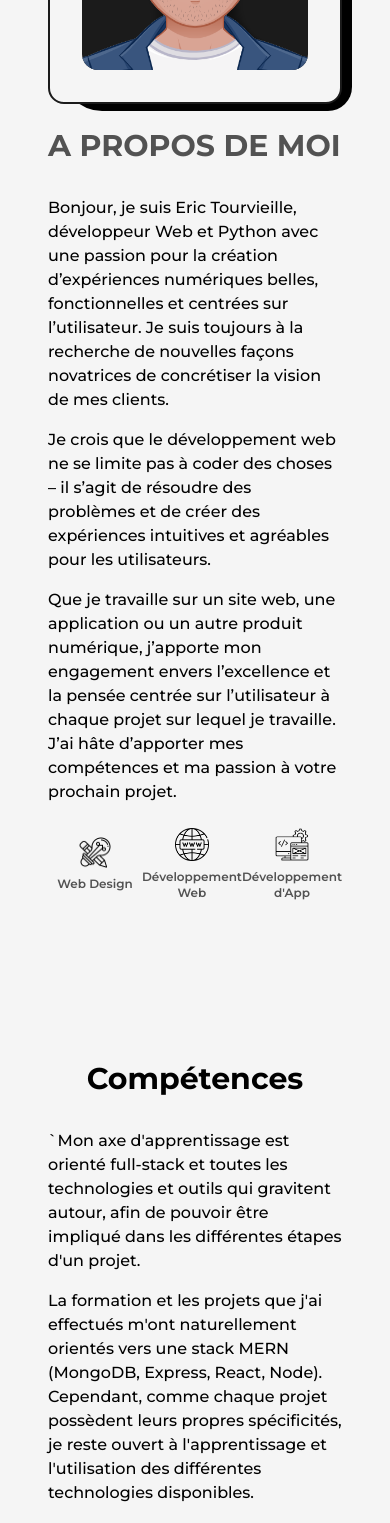
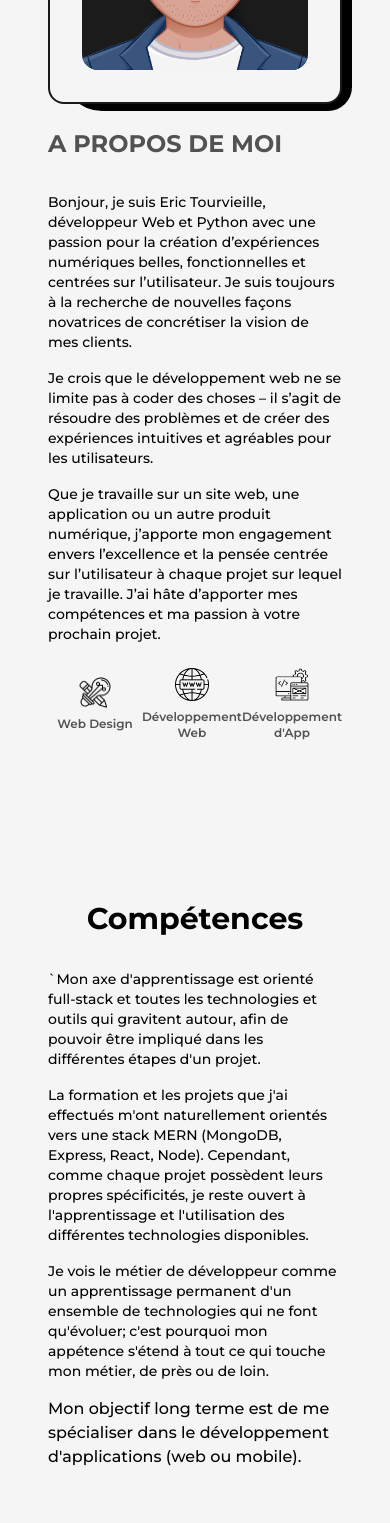
Before and after one commit to ElioTourvieille/PortFolio-Next, a Next.js app: page /about in a window 390 px wide. Shown: the part 432-1955 px from the top of the page. Built offline with nearby package versions, Linux system fonts and the light colour scheme.

Commit message:
Responsive commit

```diff
--- a/src/components/Skills.js
+++ b/src/components/Skills.js
@@ -87,12 +87,12 @@ const Skills = () => {
         <>
             <h2 className='font-bold text-7xl mt-40 mb-24 w-full text-center lg:!text-6xl sm:!text-4xl xs:!text-3xl sm:mb-8'>Compétences</h2>
             <div className='mx-auto max-w-7xl'>
-            <p className="font-medium">`Mon axe d'apprentissage est orienté full-stack et toutes les technologies et outils qui gravitent autour, afin
+            <p className="font-medium sm:text-sm">`Mon axe d'apprentissage est orienté full-stack et toutes les technologies et outils qui gravitent autour, afin
                de pouvoir être impliqué dans les différentes étapes d'un projet.</p>
-            <p className='my-4 font-medium'>La formation et les projets que j'ai effectués m'ont naturellement orientés vers une stack MERN
+            <p className='my-4 font-medium sm:text-sm'>La formation et les projets que j'ai effectués m'ont naturellement orientés vers une stack MERN
                 (MongoDB, Express, React, Node). Cependant, comme chaque projet possèdent leurs propres spécificités,
                 je reste ouvert à l'apprentissage et l'utilisation des différentes technologies disponibles.</p>
-            <p className='my-4 font-medium'>Je vois le métier de développeur comme un apprentissage permanent d'un ensemble de technologies qui
+            <p className='my-4 font-medium sm:text-sm'>Je vois le métier de développeur comme un apprentissage permanent d'un ensemble de technologies qui
                 ne font qu'évoluer; c'est pourquoi mon appétence s'étend à tout ce qui touche mon métier, de près ou
                 de loin.</p>
             <p className='font-medium'>Mon objectif long terme est de me spécialiser dans le développement d'applications (web ou mobile).</p>
--- a/src/pages/about.js
+++ b/src/pages/about.js
@@ -24,17 +24,17 @@ const About = () => {
                     <AnimatedText text="Développeur Passionné !" className="!text-7xl mb-20 lg:!text-6xl sm:!text-4xl xs:!text-3xl sm:mb-8"/>
                     <div className='grid w-full grid-cols-8 gap-12 sm:gap-6'>
                         <div className='col-span-3 flex flex-col items-start justify-center xl:col-span-4 md:order-2 md:col-span-8'>
-                            <h2 className='mb-8 text-3xl font-bold uppercase text-dark/75 dark:text-light/75 '>A propos de moi</h2>
-                            <p className='font-medium'>
+                            <h2 className='mb-8 text-3xl font-bold uppercase text-dark/75 dark:text-light/75 md:text-2xl'>A propos de moi</h2>
+                            <p className='font-medium sm:text-sm'>
                                 Bonjour, je suis Eric Tourvieille, développeur Web et Python avec une passion pour la création d’expériences numériques belles, fonctionnelles et centrées sur l’utilisateur.
                                 Je suis toujours à la recherche de nouvelles façons novatrices de concrétiser la vision de mes clients.
                             </p>
 
-                            <p className='my-4 font-medium'>
+                            <p className='my-4 font-medium sm:text-sm'>
                                 Je crois que le développement web ne se limite pas à coder des choses – il s’agit de résoudre des problèmes et de créer des expériences intuitives et agréables pour les utilisateurs.
                             </p>
 
-                            <p className='font-medium'>
+                            <p className='font-medium sm:text-sm'>
                                 Que je travaille sur un site web, une application ou un autre produit numérique, j’apporte mon engagement envers l’excellence et la pensée centrée sur l’utilisateur
                                 à chaque projet sur lequel je travaille. J’ai hâte d’apporter mes compétences et ma passion à votre prochain projet.
                             </p>
```
